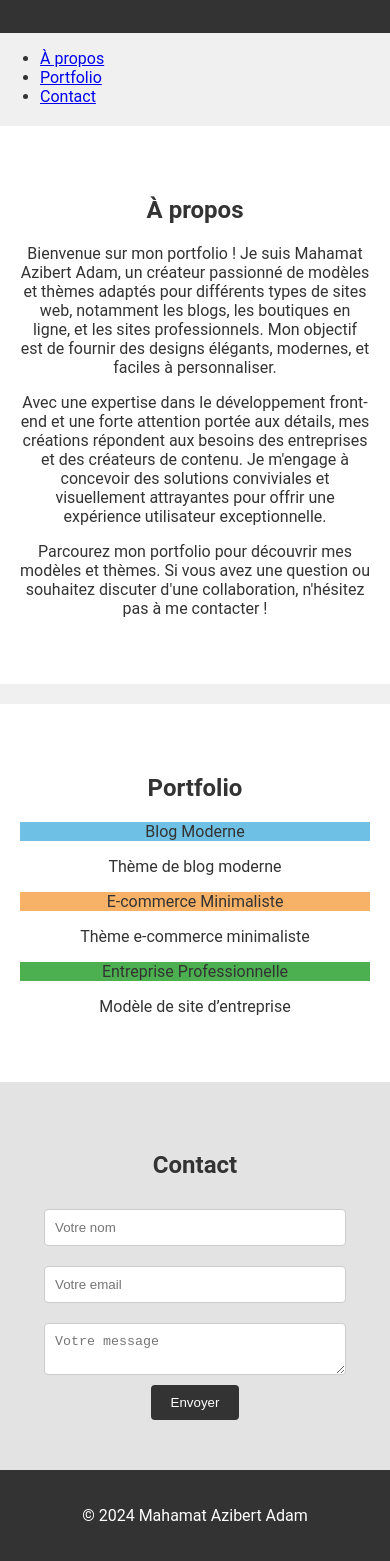
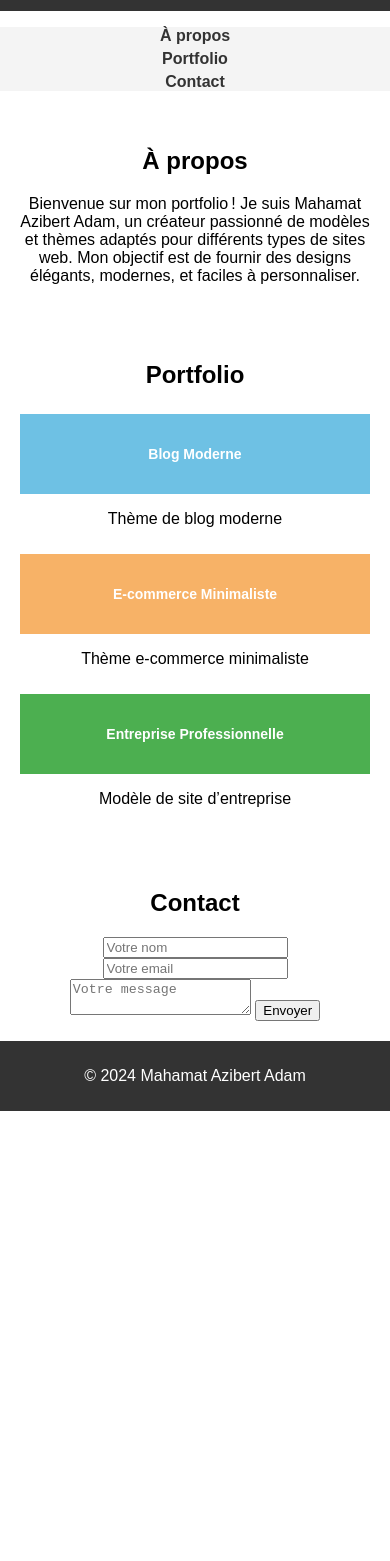
Before and after one commit to ada-wq/portfolio, a plain HTML site: page index.html in a window 390 px wide. Shown: the part 123-1684 px from the top of the page. After the commit the page ends 1234 px from the top, so only its background shows below. Drawn offline with Linux system fonts and the light colour scheme.

Commit message:
Mise à jour des styles responsifs

```diff
--- a/index.html
+++ b/index.html
@@ -23,21 +23,11 @@
     <section id="about">
         <h2>À propos</h2>
         <p>
-            Bienvenue sur mon portfolio ! Je suis Mahamat Azibert Adam, un créateur passionné de modèles et thèmes
-            adaptés pour différents types de sites web, notamment les blogs, les boutiques en ligne, et les sites
-            professionnels. Mon objectif est de fournir des designs élégants, modernes, et faciles à personnaliser.
-        </p>
-        <p>
-            Avec une expertise dans le développement front-end et une forte attention portée aux détails, mes
-            créations répondent aux besoins des entreprises et des créateurs de contenu. Je m'engage à concevoir
-            des solutions conviviales et visuellement attrayantes pour offrir une expérience utilisateur exceptionnelle.
-        </p>
-        <p>
-            Parcourez mon portfolio pour découvrir mes modèles et thèmes. Si vous avez une question ou souhaitez
-            discuter d'une collaboration, n'hésitez pas à me contacter !
+            Bienvenue sur mon portfolio ! Je suis Mahamat Azibert Adam, un créateur passionné de modèles et thèmes
+            adaptés pour différents types de sites web. Mon objectif est de fournir des designs élégants, modernes,
+            et faciles à personnaliser.
         </p>
     </section>
-
 
     <section id="portfolio">
         <h2>Portfolio</h2>
--- a/style.css
+++ b/style.css
@@ -1,130 +1,92 @@
-/* Style général */
+/* Style global */
 body {
-    font-family: 'Roboto', sans-serif;
     margin: 0;
-    padding: 0;
-    box-sizing: border-box;
-    background-color: #f0f0f0;
-    color: #333;
+    font-family: Arial, sans-serif;
 }
 
-/* Header */
 header {
     background-color: #333;
-    padding: 20px;
+    color: white;
+    padding: 20px 10px;
+    text-align: center;
 }
 
-header nav ul {
-    list-style-type: none;
-    display: flex;
-    justify-content: center;
-    gap: 20px;
+nav ul {
+    list-style: none;
+    padding: 0;
+    text-align: center;
+    background-color: #f4f4f4;
 }
 
-header nav ul li a {
-    color: #fff;
+nav ul li {
+    display: inline-block;
+    margin: 0 10px;
+}
+
+nav ul li a {
     text-decoration: none;
+    color: #333;
     font-weight: bold;
 }
 
-/* Sections */
 section {
-    padding: 50px 20px;
+    padding: 20px;
     text-align: center;
 }
 
-/* About */
-#about {
-    background-color: #ffffff;
-    margin: 20px 0;
+.gallery {
+    display: flex;
+    flex-wrap: wrap;
+    justify-content: center;
 }
 
-/* Services */
-#services {
-    background-color: #e3e3e3;
-}
-
-#services ul {
-    list-style-type: none;
-    padding: 0;
-}
-
-#services ul li {
-    font-size: 18px;
-    margin: 10px 0;
-}
-
-/* Portfolio */
-#portfolio {
-    background-color: #ffffff;
-}
-
-.portfolio-container {
-    display: flex;
-    justify-content: center;
-    gap: 20px;
-    flex-wrap: wrap;
-}
-
-.portfolio-item {
-    background-color: #f0f0f0;
-    width: 250px;
-    text-align: center;
-    padding: 15px;
-    border-radius: 8px;
-}
-
-.portfolio-item img {
-    width: 100%;
-    height: auto;
-    border-radius: 8px;
-}
-
-.portfolio-item p {
-    margin-top: 10px;
-}
-
-/* Contact */
-#contact {
-    background-color: #e3e3e3;
-}
-
-#contact form {
-    display: flex;
-    flex-direction: column;
-    align-items: center;
-}
-
-#contact form input,
-#contact form textarea {
-    width: 80%;
-    margin: 10px 0;
-    padding: 10px;
-    border: 1px solid #ccc;
-    border-radius: 4px;
-}
-
-#contact form button {
-    padding: 10px 20px;
-    background-color: #333;
-    color: #fff;
-    border: none;
-    border-radius: 4px;
-    cursor: pointer;
-}
-
-/* Footer */
-footer {
-    background-color: #333;
-    color: #fff;
-    padding: 20px 0;
+.gallery .item {
+    width: 30%;
+    margin: 10px;
     text-align: center;
 }
 
-/* Responsive */
-@media (max-width: 768px) {
-    .portfolio-container {
-        flex-direction: column;
-        align-items: center;
+.gallery .placeholder {
+    width: 100%;
+    height: 100px;
+    display: flex;
+    align-items: center;
+    justify-content: center;
+    color: white;
+    font-weight: bold;
+    text-align: center;
+}
+
+footer {
+    background-color: #333;
+    color: white;
+    padding: 10px 0;
+    text-align: center;
+}
+
+/* Styles responsifs */
+@media screen and (max-width: 768px) {
+    nav ul li {
+        display: block;
+        margin: 5px 0;
+    }
+
+    .gallery .item {
+        width: 100%;
+        margin: 5px 0;
+    }
+
+    .gallery .placeholder {
+        height: 80px;
     }
 }
+
+@media screen and (max-width: 480px) {
+    h1 {
+        font-size: 24px;
+    }
+
+    .gallery .placeholder {
+        font-size: 14px;
+    }
+}
```
